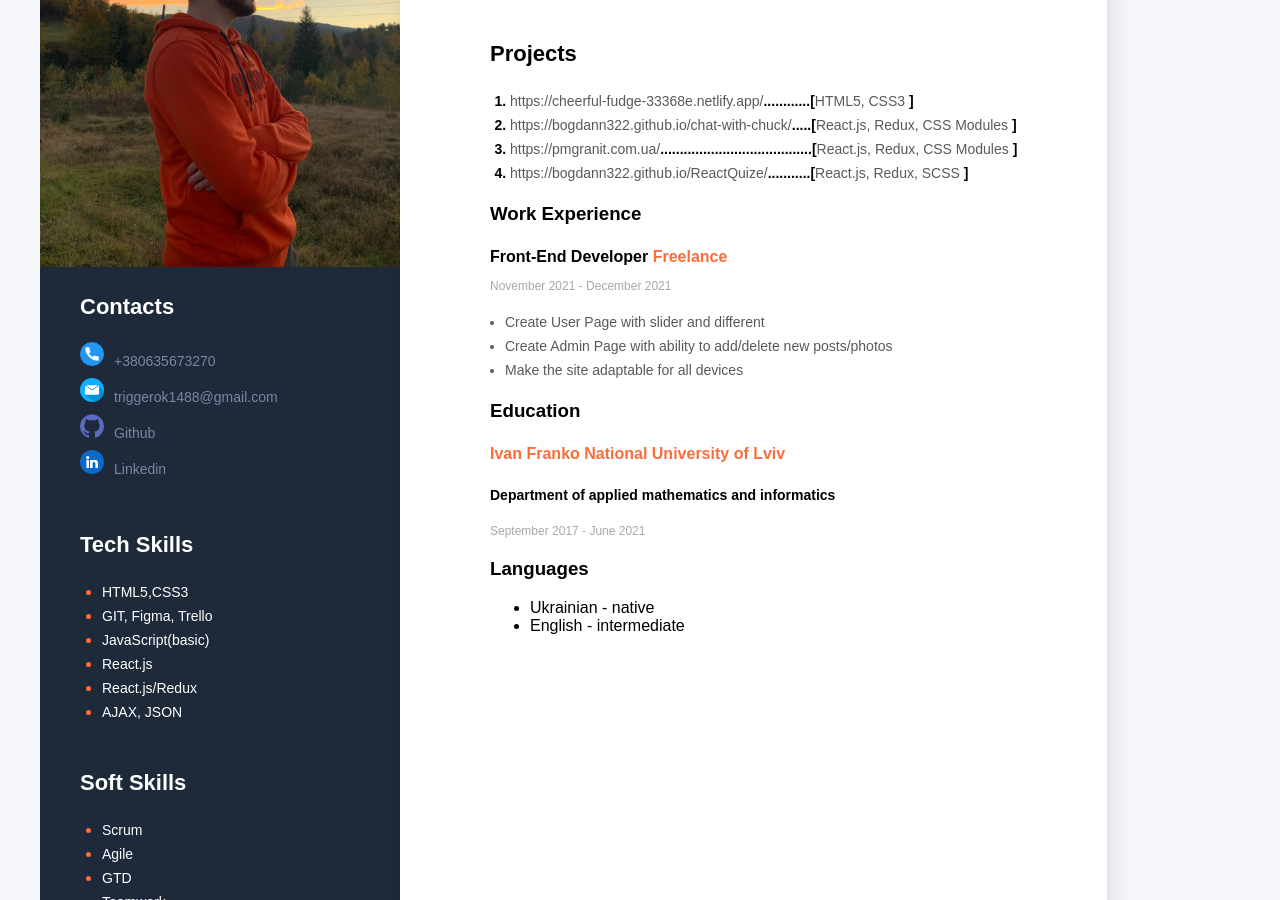
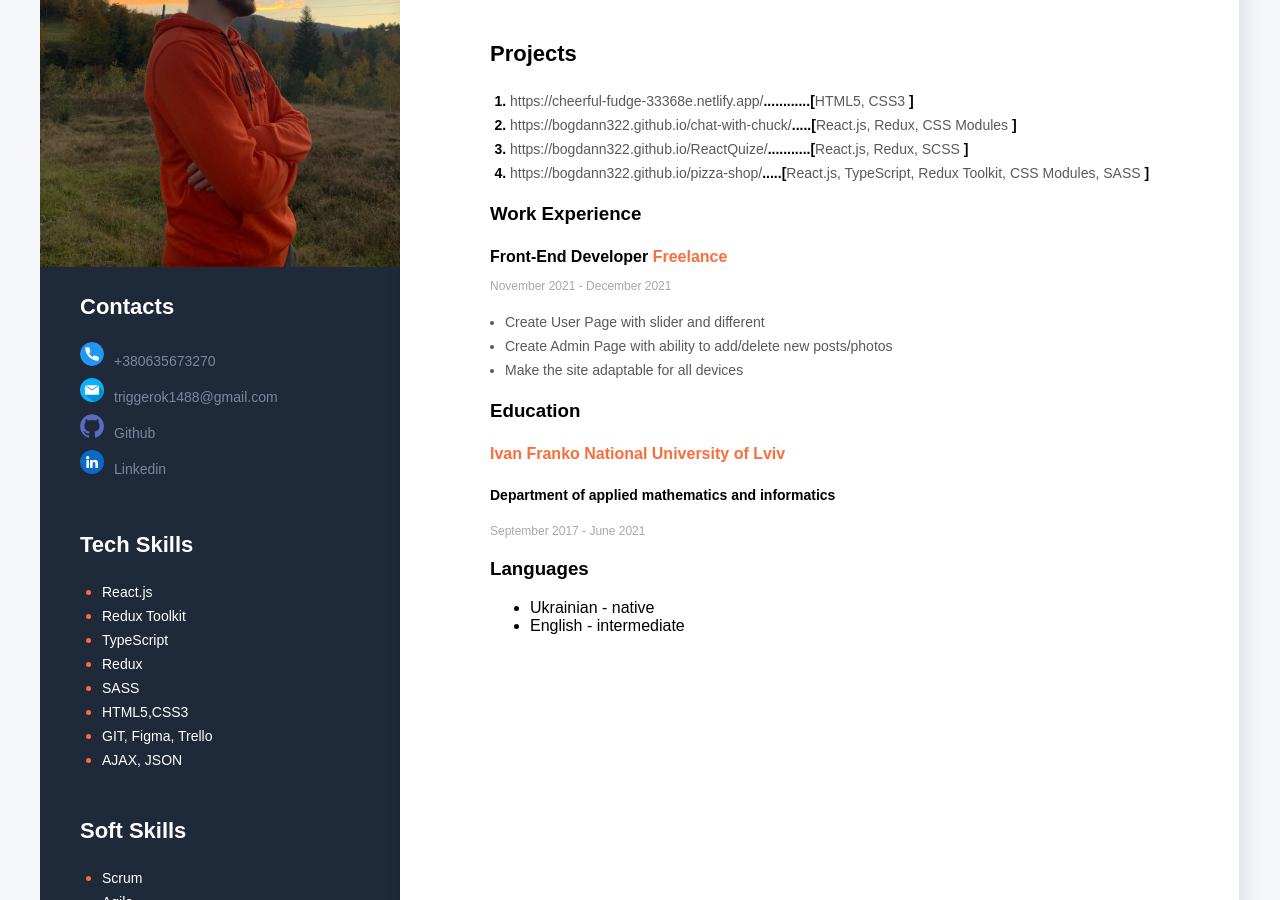
Before and after one commit to bogdann322/portfolio, a React (Create React App) app: page / in a window 1280 px wide. Shown: the part 300-1200 px from the top of the page. Built offline with nearby package versions, Linux system fonts and the light colour scheme.

Commit message:
update skills

```diff
--- a/src/Components/Main/Main.jsx
+++ b/src/Components/Main/Main.jsx
@@ -48,21 +48,6 @@ const Main = () => {
 					</li>
 					<li className={styles.projectsItems}>
 						<a
-							href='https://pmgranit.com.ua/'
-							target='_blank'
-							rel='noopener noreferrer'
-						>
-							<span
-								className={`${styles.projectsText} ${styles.projectsTextActiv}`}
-							>
-								https://pmgranit.com.ua/
-							</span>
-						</a>
-						.......................................[
-						<span className={styles.projectsText}>React.js, Redux, CSS Modules</span> ]
-					</li>
-					<li className={styles.projectsItems}>
-						<a
 							href='https://bogdann322.github.io/ReactQuize/'
 							target='_blank'
 							rel='noopener noreferrer'
@@ -75,6 +60,21 @@ const Main = () => {
 						</a>
 						...........[
 						<span className={styles.projectsText}>React.js, Redux, SCSS</span> ]
+					</li>
+					<li className={styles.projectsItems}>
+						<a
+							href='https://bogdann322.github.io/pizza-shop/'
+							target='_blank'
+							rel='noopener noreferrer'
+						>
+							<span
+								className={`${styles.projectsText} ${styles.projectsTextActiv}`}
+							>
+								https://bogdann322.github.io/pizza-shop/
+							</span>
+						</a>
+						.....[
+						<span className={styles.projectsText}>React.js, TypeScript, Redux Toolkit, CSS Modules, SASS</span> ]
 					</li>
 				</ol>
 			</div>
--- a/src/Components/Sidebar/Sidebar.jsx
+++ b/src/Components/Sidebar/Sidebar.jsx
@@ -33,13 +33,14 @@ const Sidebar = () => {
             <div className={styles.techSkills}>
                 <h3 className={styles.sidebadTitle}>Tech Skills</h3>
                 <ul className={styles.techSkillsLists}>
+                    <li className={styles.techSkillsItems}><span className={styles.techSkillsText}>React.js</span></li>
+                    <li className={styles.techSkillsItems}><span className={styles.techSkillsText}>Redux Toolkit</span></li>
+                    <li className={styles.techSkillsItems}><span className={styles.techSkillsText}>TypeScript</span></li>
+                    <li className={styles.techSkillsItems}><span className={styles.techSkillsText}>Redux</span></li>
+                    <li className={styles.techSkillsItems}><span className={styles.techSkillsText}>SASS</span></li>
                     <li className={styles.techSkillsItems}><span className={styles.techSkillsText}>HTML5,CSS3</span></li>
                     <li className={styles.techSkillsItems}><span className={styles.techSkillsText}>GIT, Figma, Trello</span></li>
-                    <li className={styles.techSkillsItems}><span className={styles.techSkillsText}>JavaScript(basic)</span></li>
-                    <li className={styles.techSkillsItems}><span className={styles.techSkillsText}>React.js</span></li>
-                    <li className={styles.techSkillsItems}><span className={styles.techSkillsText}>React.js/Redux</span></li>
                     <li className={styles.techSkillsItems}><span className={styles.techSkillsText}>AJAX, JSON</span></li>
-
                 </ul>
             </div>
             <div className={styles.softSkills}>
```
